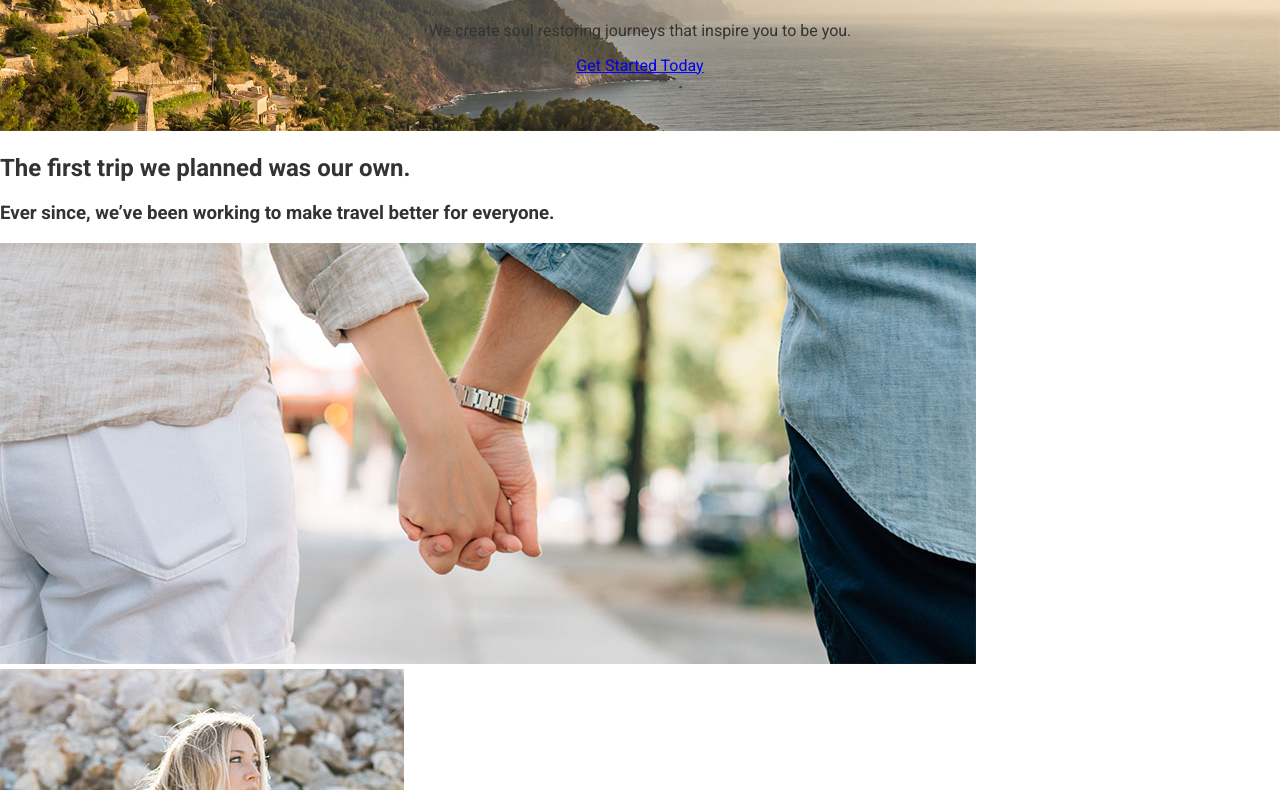
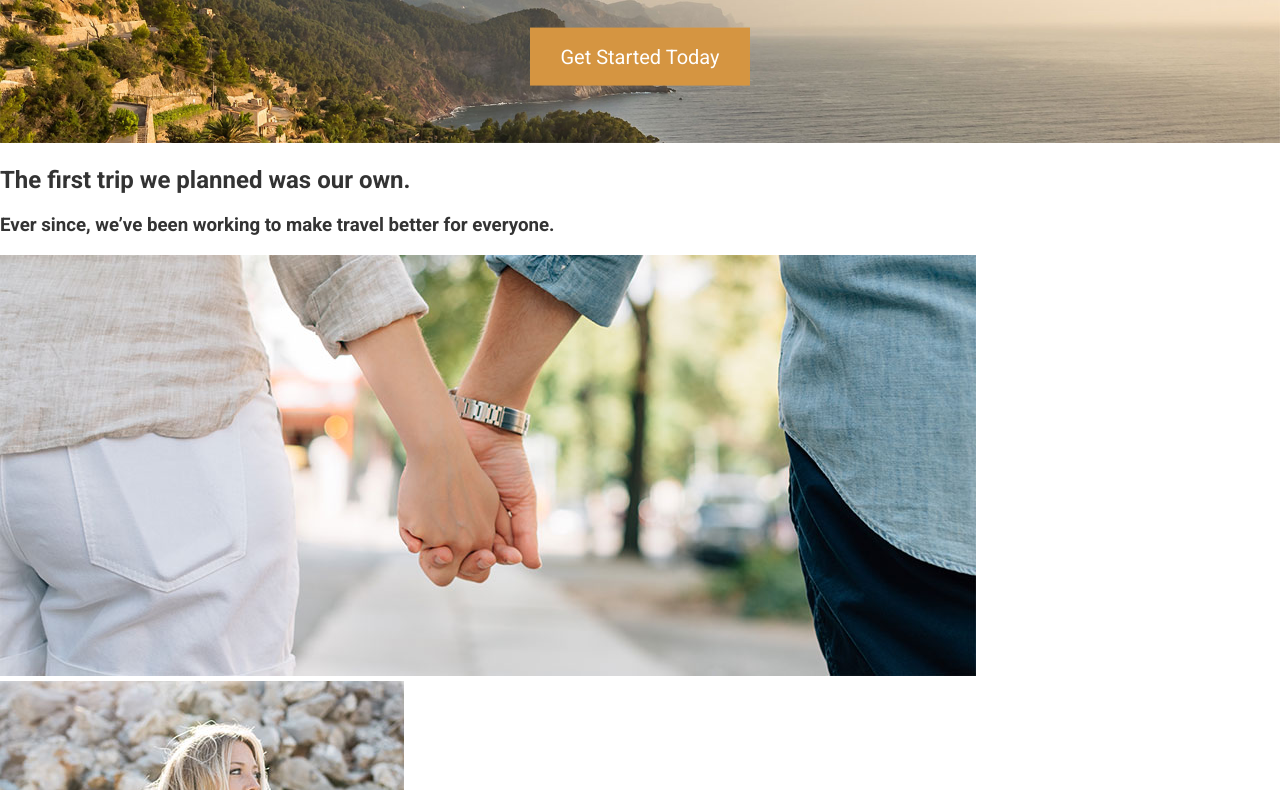
Before and after one commit to lewisRotchell/travel-site-tut-with-mods, a website built with Parcel: page src/index.html in a window 1280 px wide. Shown: the part 456-1246 px from the top of the page. Built offline with nearby package versions, Linux system fonts and the light colour scheme.

Commit message:
Added button styling

```diff
--- a/src/index.html
+++ b/src/index.html
@@ -21,7 +21,7 @@
   <body>
     <header>
       <img src="assets/images/icons/clear-view-escapes.svg" />
-      <a href="#">Get in Touch</a>
+      <a href="#" class="btn">Get in Touch</a>
       <nav>
         <ul>
           <li><a href="#our-beginning">Our Beginning</a></li>
@@ -36,8 +36,12 @@
       <div class="large-hero__text-content">
         <h1 class="large-hero__title">Your clarity.</h1>
         <h2 class="large-hero__subtitle">One trip away.</h2>
-        <p>We create soul restoring journeys that inspire you to be you.</p>
-        <p><a href="#">Get Started Today</a></p>
+        <p class="large-hero__description">
+          We create soul restoring journeys that inspire you to be you.
+        </p>
+        <p>
+          <a href="#" class="btn btn--orange btn--large">Get Started Today</a>
+        </p>
       </div>
     </div>
 
@@ -155,7 +159,7 @@
     <footer>
       <p>
         Copyright &copy; 2019 Clear View Escapes. All rights reserved.
-        <a href="#">Get in Touch</a>
+        <a class="btn btn--orange" href="#">Get in Touch</a>
       </p>
     </footer>
     <!-- Leave this commented out HTML here until you need it for an upcoming "modal" lesson
--- /dev/null
+++ b/src/scss/components/_buttons.scss
@@ -0,0 +1,16 @@
+.btn {
+  background-color: $main-blue;
+  color: #fff;
+  text-decoration: none;
+  padding: 0.75rem 1.2rem;
+  display: inline-block;
+
+  &--orange {
+    background-color: $main-orange;
+  }
+
+  &--large {
+    font-size: 1.25rem;
+    padding: 1.1rem 1.9rem;
+  }
+}
--- a/src/scss/core/_base.scss
+++ b/src/scss/core/_base.scss
@@ -1,5 +1,3 @@
-$main-blue: #2f5572;
-
 body {
   font-family: "Roboto", sans-serif;
   color: #333;
--- /dev/null
+++ b/src/scss/core/_variables.scss
@@ -0,0 +1,2 @@
+$main-blue: #2f5572;
+$main-orange: #d59541;
--- a/src/scss/main.scss
+++ b/src/scss/main.scss
@@ -1,3 +1,5 @@
 @import "normalize.css";
 @import "./core//base";
+@import "./core/variables";
 @import "./sections/hero";
+@import "./components/buttons";
--- a/src/scss/sections/_hero.scss
+++ b/src/scss/sections/_hero.scss
@@ -13,11 +13,22 @@
     font-weight: 300;
     color: $main-blue;
     font-size: 4.8rem;
+    margin: 0;
   }
 
   &__subtitle {
     font-weight: 300;
     color: $main-blue;
     font-size: 2.9rem;
+    margin: 0;
+  }
+
+  &__description {
+    color: #fff;
+    font-size: 1.875rem;
+    font-weight: 100;
+    text-shadow: 2px 2px 0 rgba(0, 0, 0, 0.1);
+    max-width: 30rem;
+    margin: 32px auto;
   }
 }
```
